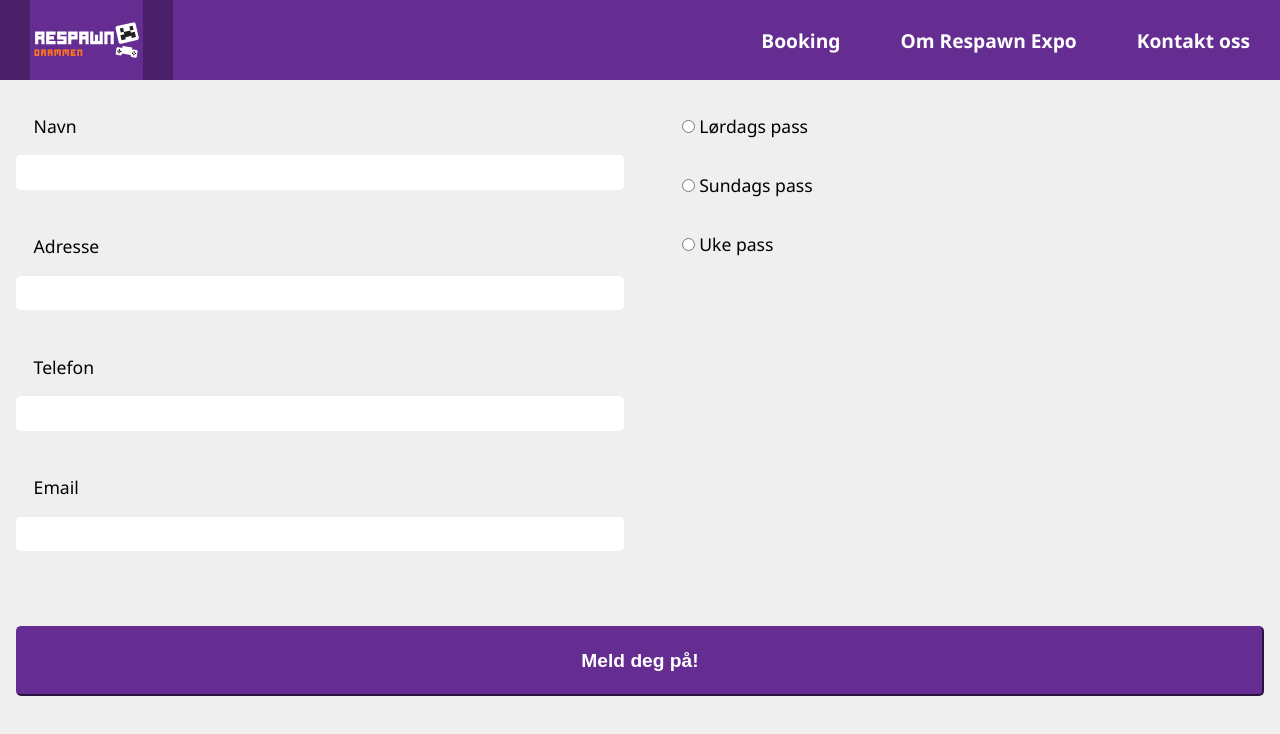
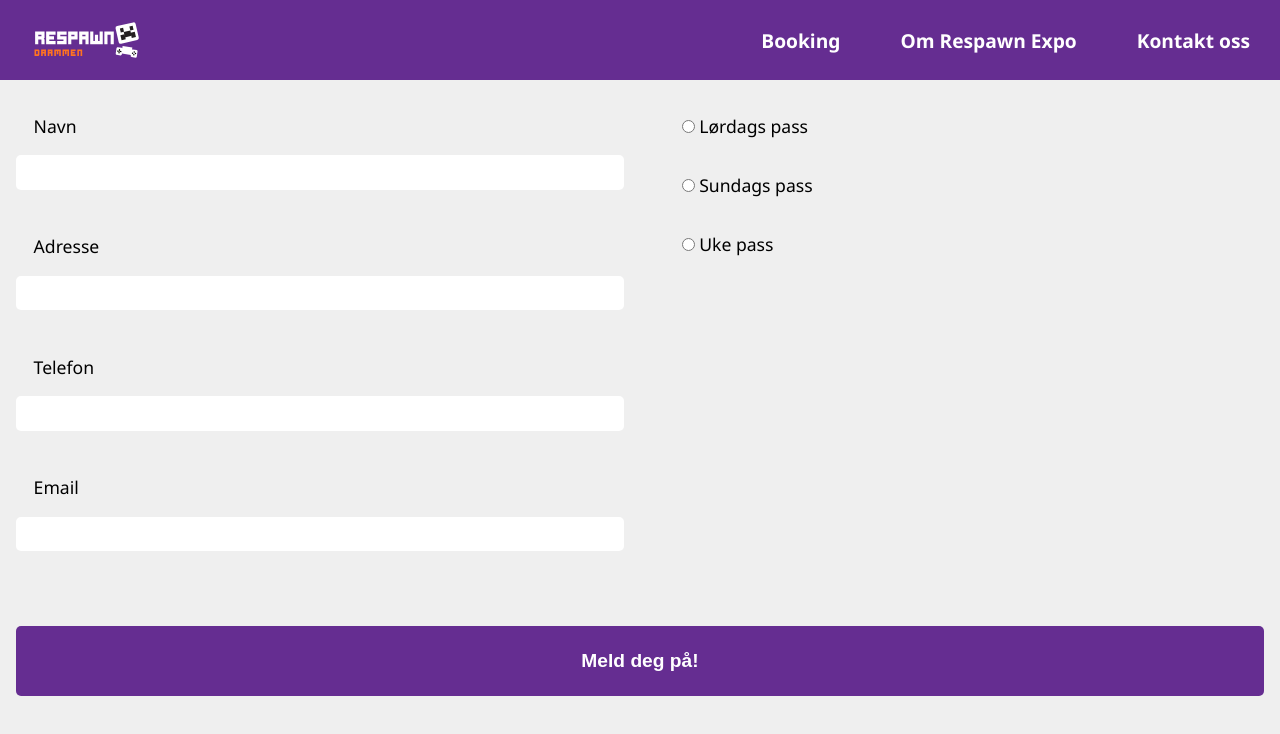
Before and after one commit to Peskyexe/Respawn-Booking, a website: page public/booking.html in a window 1280 px wide. Drawn offline with Linux system fonts and the light colour scheme.

Commit message:
Small patches

```diff
--- a/public/styles/styles.css
+++ b/public/styles/styles.css
@@ -47,7 +47,7 @@ nav a:hover {
 }
 
 .navbar-no-hover:hover {
-    background-color: x|;
+    background-color: #652D91;
 }
 
 .sidebar {
@@ -124,10 +124,14 @@ nav a:hover {
     color: white;
     padding: 0.5em;
     border-radius: 5px;
-    border-color: #652D91;
+    border: none;
     box-shadow: none;
     font-size: 1.2rem;
     font-weight: bold;
+}
+
+.booking-form-item button:hover {
+    background-color: #4a2069;
 }
 
 @media(max-width: 710px) {
```
